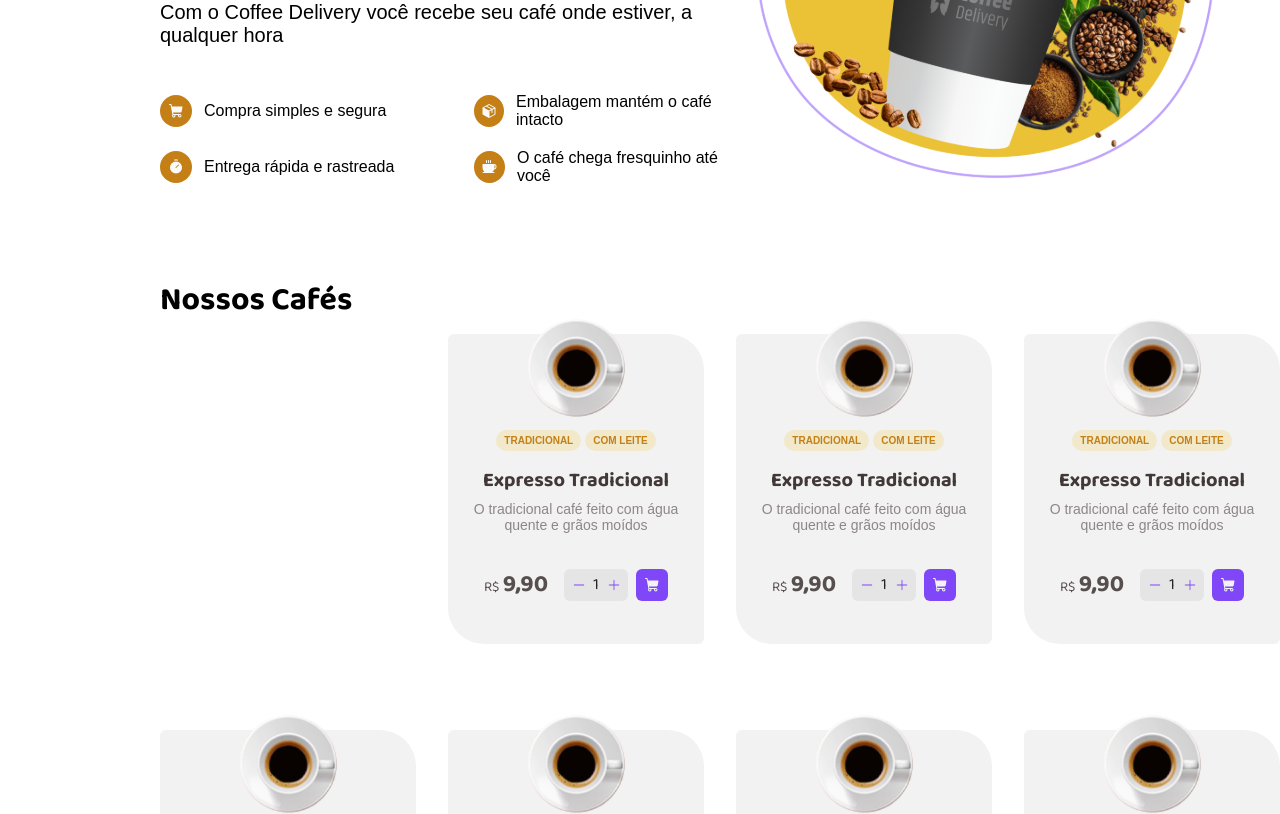
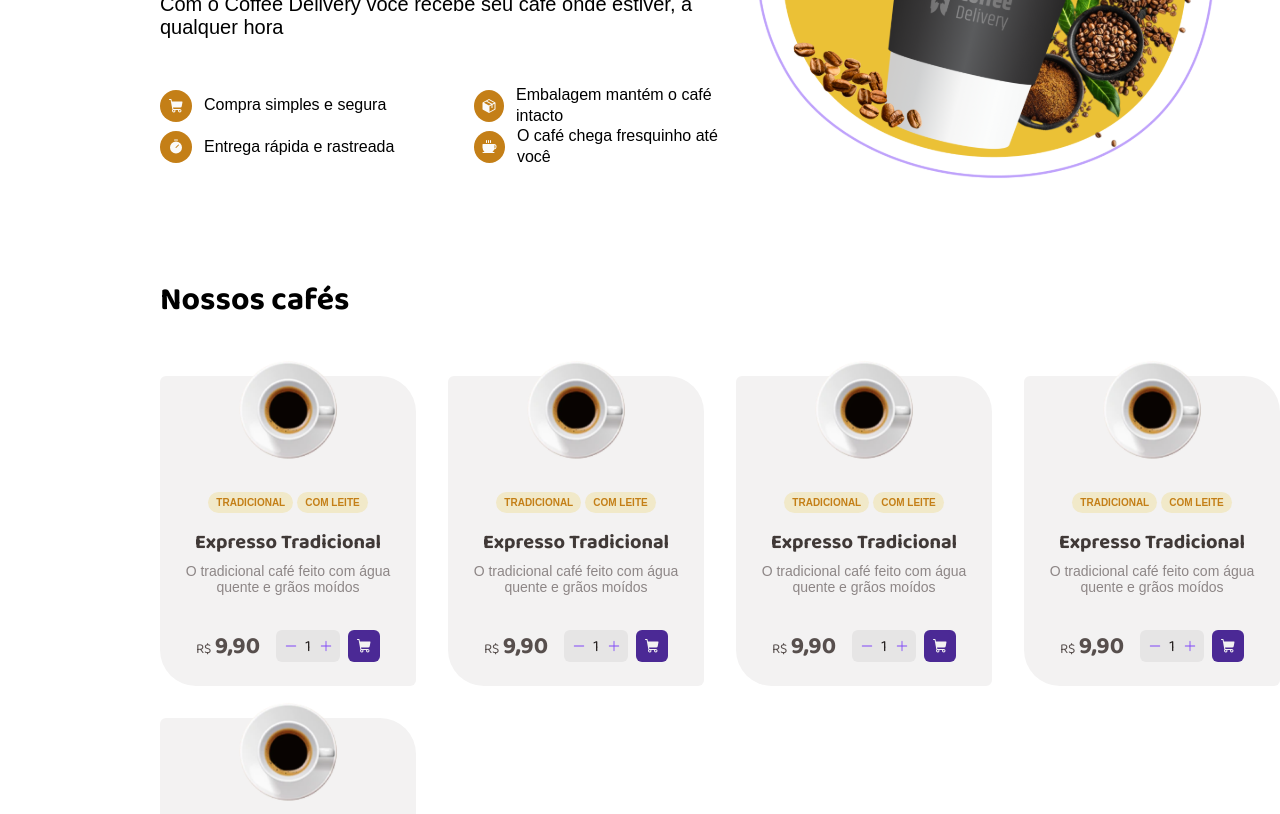
Before and after one commit to nson22/coffee-delivery-rocketseat, a React (Vite) app: page / in a window 1280 px wide. Shown: the part 340-1154 px from the top of the page. Built offline with nearby package versions, Linux system fonts and the light colour scheme.

Commit message:
fix home style

```diff
--- a/src/pages/Home/components/CoffeeCard/style.ts
+++ b/src/pages/Home/components/CoffeeCard/style.ts
@@ -9,10 +9,8 @@ export const CoffeeCardContainer = styled.div`
   width: 16rem;
   border-radius: 6px 36px;
   background: ${(props) => props.theme["base-card"]};
-  margin-top: 3.375rem;
-
   img {
-    margin-top: -3.5rem;
+    margin-top: -1rem;
   }
 `;
 
@@ -22,6 +20,7 @@ export const CoffeeCardDescrition = styled.div`
   justify-content: center;
   align-items: center;
   width: 13.5rem;
+  height: 16rem;
 `;
 
 export const CoffeeCardTagContainer = styled.div`
@@ -49,6 +48,8 @@ export const CoffeeCardTitle = styled.span`
   margin-top: 1rem;
   line-height: 1.3;
   color: ${(props) => props.theme["base-subtitle"]};
+  width: 13.5rem;
+  text-align: center;
 `;
 
 export const CoffeeCardTitleDescription = styled.span`
@@ -56,6 +57,7 @@ export const CoffeeCardTitleDescription = styled.span`
   font-size: 0.875rem;
   margin-top: 0.5rem;
   color: ${(props) => props.theme["base-label"]};
+  width: 13.5rem;
 `;
 
 export const CoffeeCardPriceContainer = styled.div`
@@ -109,7 +111,7 @@ export const CoffeeCardAddItem = styled.button`
   width: 2rem;
   height: 2rem;
   border-radius: 6px;
-  background: ${(props) => props.theme["purple"]};
+  background: ${(props) => props.theme["purple-dark"]};
   line-height: 0;
   color: ${(props) => props.theme["base-card"]};
   cursor: pointer;
--- a/src/pages/Home/index.tsx
+++ b/src/pages/Home/index.tsx
@@ -7,7 +7,8 @@ import {
   IntroShoppingCartIcon,
   IntroSubtitle,
   IntroTitle,
-  CoffeeCardsList,
+  CoffeeCardsGrid,
+  CoffeeCardGridTitle,
 } from "./styles";
 import { CoffeeCard } from "./components/CoffeeCard";
 
@@ -55,19 +56,14 @@ export function Home() {
             <img src={ImageMakert} alt="" />
           </div>
         </IntroMainContainer>
-        <CoffeeCardsList>
-          <h1>Nossos Cafés</h1>
-          <CoffeeCard />
-          <CoffeeCard />
-          <CoffeeCard />
-          <CoffeeCard />
-          <CoffeeCard />
-          <CoffeeCard />
-          <CoffeeCard />
-          <CoffeeCard />
-          <CoffeeCard />
-          <CoffeeCard />
-        </CoffeeCardsList>
+        <CoffeeCardGridTitle>Nossos cafés</CoffeeCardGridTitle>
+        <CoffeeCardsGrid>
+        <CoffeeCard />
+        <CoffeeCard />
+        <CoffeeCard />
+        <CoffeeCard />
+        <CoffeeCard />
+        </CoffeeCardsGrid>
       </main>
     </>
   );
--- a/src/pages/Home/styles.ts
+++ b/src/pages/Home/styles.ts
@@ -13,13 +13,13 @@ export const IntroTitle = styled.h1`
   font-weight: bold;
   font-size: 3rem;
   width: 588px;
-  line-height: 1.6;
+  line-height: 1.3;
 `;
 
 export const IntroSubtitle = styled.p`
   font-size: 1.25rem;
   height: 52px;
-  margin-top: 1rem;
+  margin-top: 1.25rem;
 `;
 
 export const IntroItemsGrid = styled.div`
@@ -27,7 +27,6 @@ export const IntroItemsGrid = styled.div`
   grid-template-columns: 1fr 1fr;
   margin-top: 2.5rem;
   align-self: start;
-  gap: 1.25rem;
   column-gap: 2.5rem;
 `;
 
@@ -52,6 +51,7 @@ export const IntroItems = styled.span`
   display: flex;
   align-items: center;
   gap: 0.75rem;
+  line-height: 1.3;
 `;
 
 export const IntroImage = styled.div`
@@ -62,17 +62,16 @@ export const IntroImage = styled.div`
   height: 22.5rem;
 `;
 
-export const CoffeeCardsList = styled.div`
-  /* display: flex;
-  flex-direction: column; */
+export const CoffeeCardGridTitle = styled.h1`
+  font-family: "Baloo 2", sans-serif;
+  font-size: 2rem;
+  line-height: 1.3;
+  margin-bottom: 3.375rem;
+`;
+
+export const CoffeeCardsGrid = styled.div`
   display: grid;
   grid-template-columns: 1fr 1fr 1fr 1fr;
   gap: 2rem;
   width: 29.75rem;
-
-  h1 {
-    font-family: "Baloo 2", sans-serif;
-    font-size: 2rem;
-    line-height: 1.3;
-  }
 `;
```
